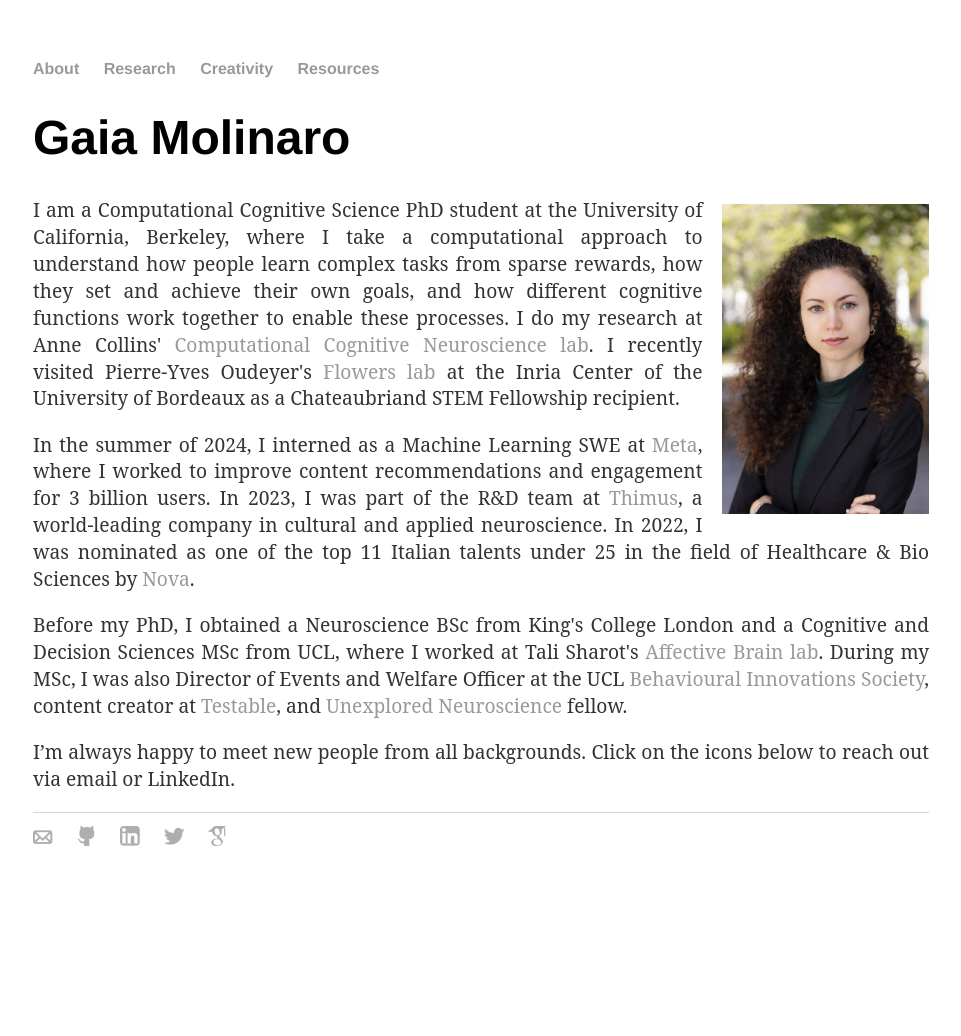
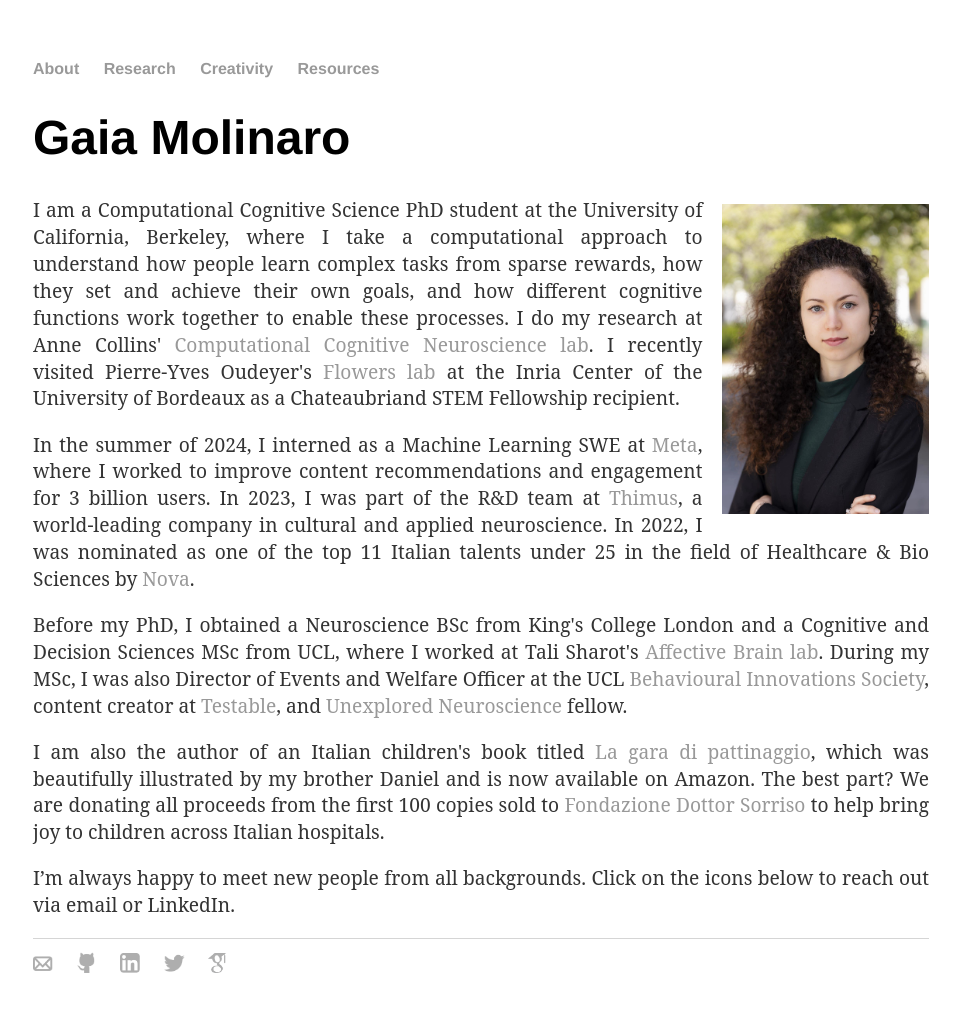
Before and after one commit to gaiamolinaro/gaiamolinaro.github.io, a Jekyll site: the page built from index.html, in a window 1280 px wide. Shown: the whole page, without its empty margins (159-1120 px from the left). Built offline with Jekyll 4.4.1, drawn with Linux system fonts in a browser that asks for light colours; nearby versions of some CDN libraries; before the commit the page ends 909 px from its top, so only the background shows below that.

Commit message:
gara di pattinaggio

```diff
--- a/index.html
+++ b/index.html
@@ -18,7 +18,11 @@ title: Gaia Molinaro
     <a href="http://affectivebrain.com/" target="_blank">Affective Brain lab</a>.
     During my MSc, I was also Director of Events and Welfare Officer at the UCL <a href="https://linktr.ee/UCLBIT" target="_blank">Behavioural Innovations Society</a>,
     content creator at <a href="https://www.testable.org/" target="_blank">Testable</a>,
-    and <a href="https://www.unexploredneuroscience.com/" target="_blank">Unexplored Neuroscience</a> fellow.
+    and <a href="https://www.unexploredneuroscience.com/" target="_blank">Unexplored Neuroscience</a> fellow.</p>
+
+<p>I am also the author of an Italian children's book titled <a href="https://www.amazon.it/dp/B0DL5CX7SP" target="_blank">La gara di pattinaggio</a>, which was beautifully illustrated
+by my brother Daniel and is now available on Amazon. The best part? We are donating all proceeds from the first 100 copies sold to <a href="https://www.dottorsorriso.it/" target="_blank">Fondazione Dottor Sorriso</a>
+to help bring joy to children across Italian hospitals.</p>
 
 <p>I&rsquo;m always happy to meet new people from all backgrounds. Click on the icons below to reach out via email or LinkedIn.</p>
 
```
